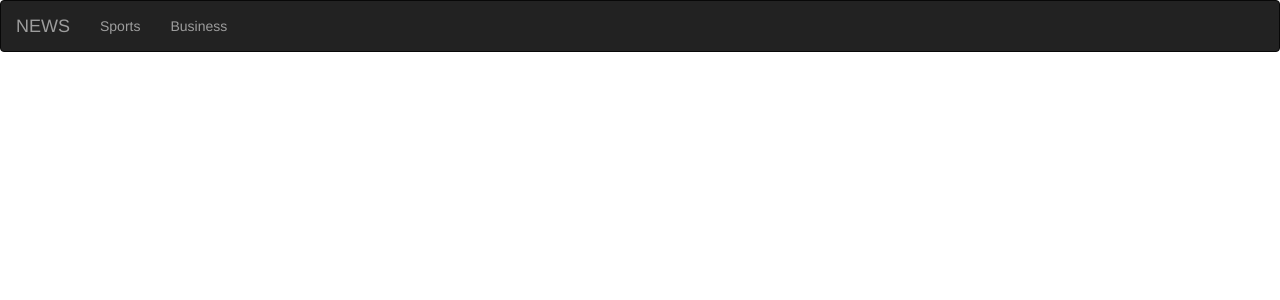
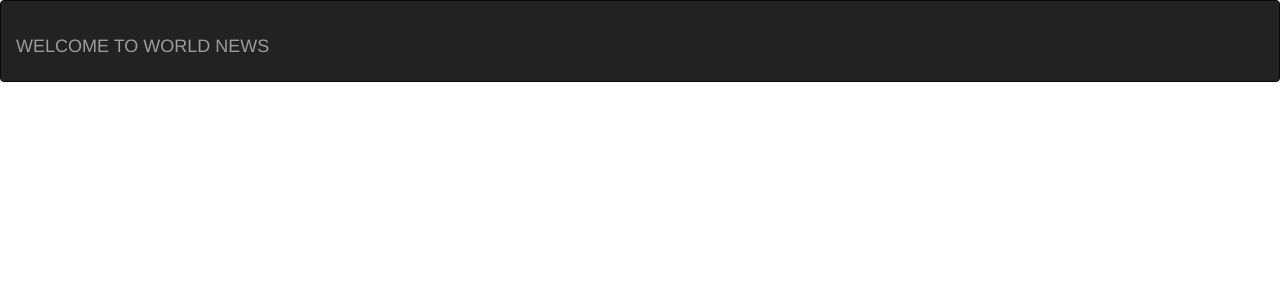
Before and after one commit to bre-nda/News-Api, a Flask app: template app/templates/base.html in a window 1280 px wide. Shown: the top 300 px of the page. Run offline with Flask 2, Linux system fonts and the light colour scheme; the template is opened without the code that fills it, so the values that code supplies are empty; some libraries are stand-ins or nearby versions.

Commit message:
add changes to the file

```diff
--- a/app/templates/navbar.html
+++ b/app/templates/navbar.html
@@ -7,9 +7,11 @@
               <span class="icon-bar"></span>
               <span class="icon-bar"></span>
             </button>
-            <a class="navbar-brand" href="/"> NEWS</a>
+            <strong>
+            <h2 class="navbar-brand" href="/">WELCOME TO WORLD NEWS</h2>
+            </strong>
         </div>
-        <div class="navbar-collapse collapse">
+        <!-- <div class="navbar-collapse collapse">
             <ul class="nav navbar-nav">
                 <li>
                     <a href="/">Sports</a>
@@ -17,7 +19,7 @@
                 <li>
                     <a href="/">Business</a>
                 </li>
-        </div>
+        </div> -->
 
     </div>
 </div>
```
